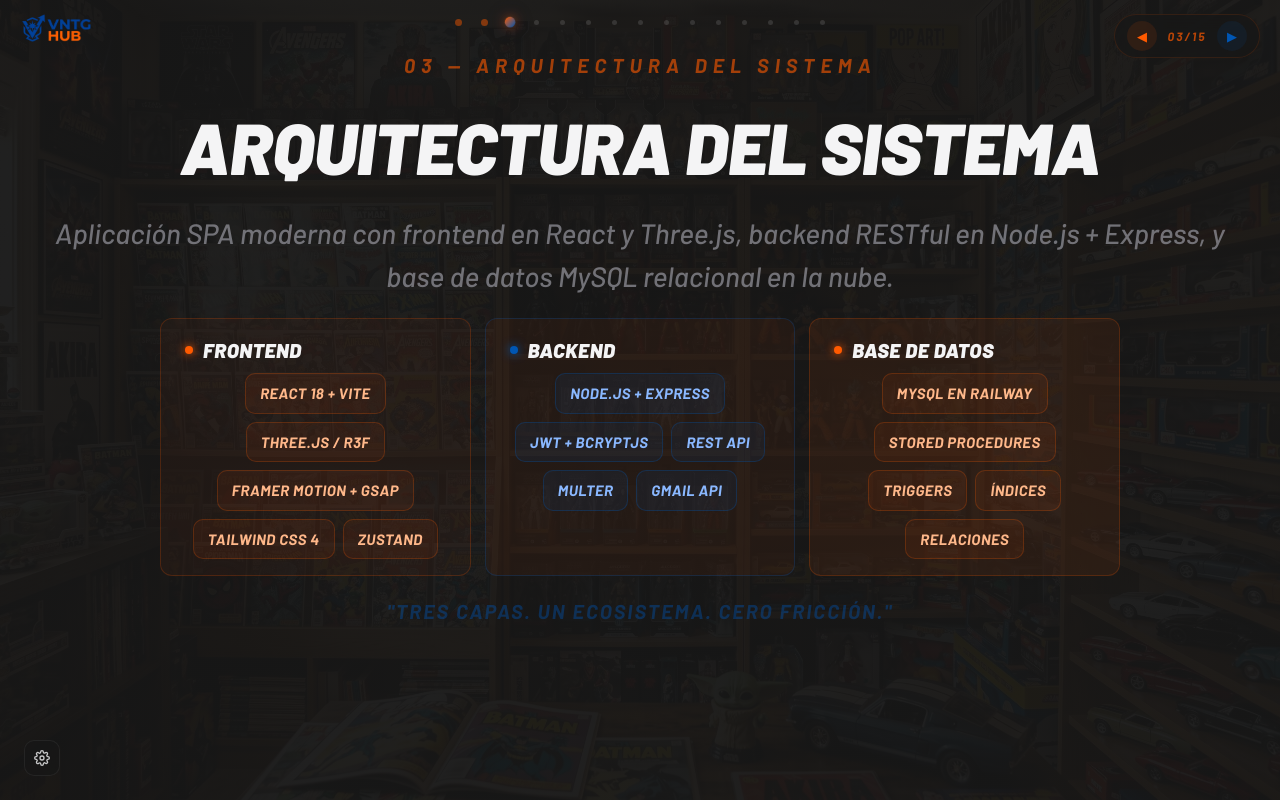
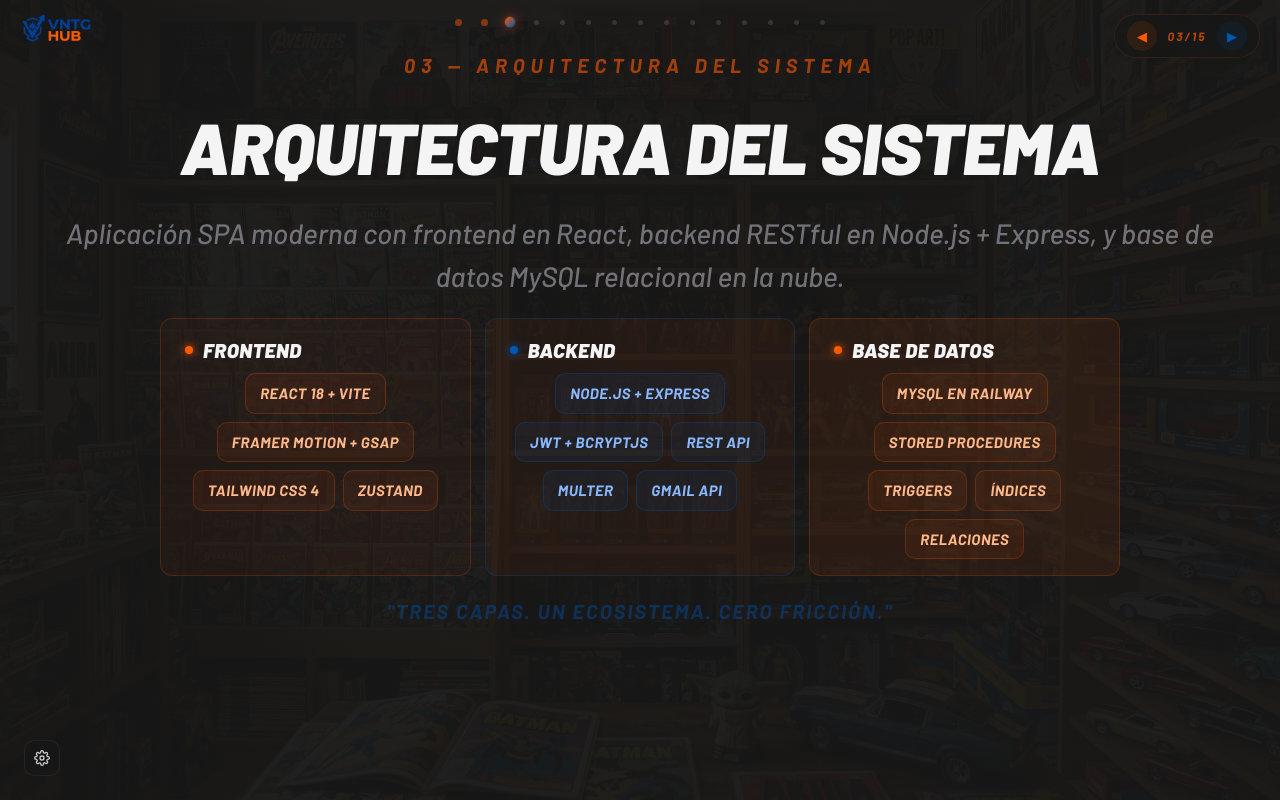
Before and after one commit to maxifuentes2/presentacionFinal, a React (Vite) app: page / in a window 1280 px wide. Both pictures are taken after a click on the element 510 px from the left and 22 px from the top of the page. Built offline with nearby package versions, Linux system fonts and the light colour scheme.

Commit message:
borrado Three.js

```diff
--- a/src/components/panels/ArchitecturePanel.jsx
+++ b/src/components/panels/ArchitecturePanel.jsx
@@ -4,7 +4,7 @@ import GlassPanel from '../shared/GlassPanel'
 const layers = [
   {
     title: 'Frontend',
-    items: ['React 18 + Vite', 'Three.js / R3F', 'Framer Motion + GSAP', 'Tailwind CSS 4', 'Zustand'],
+    items: ['React 18 + Vite', 'Framer Motion + GSAP', 'Tailwind CSS 4', 'Zustand'],
     color: 'orange',
   },
   {
@@ -53,7 +53,7 @@ export default function ArchitecturePanel() {
       </h2>
 
       <p style={{ fontFamily: "'Barlow', sans-serif", fontWeight: 500, fontStyle: 'italic', fontSize: 28, color: 'rgba(161,161,170,0.65)', marginBottom: 12, lineHeight: 1.55 }}>
-        Aplicación SPA moderna con frontend en React y Three.js, backend RESTful
+        Aplicación SPA moderna con frontend en React, backend RESTful
         en Node.js + Express, y base de datos MySQL relacional en la nube.
       </p>
 
--- a/src/components/panels/TechStackPanel.jsx
+++ b/src/components/panels/TechStackPanel.jsx
@@ -5,7 +5,7 @@ const categories = [
   {
     label: 'Frontend',
     color: 'orange',
-    items: ['React 18', 'Vite 5', 'Tailwind CSS 4', 'Framer Motion', 'GSAP', 'Three.js', 'React Three Fiber', 'Drei', 'Zustand'],
+    items: ['React 18', 'Vite 5', 'Tailwind CSS 4', 'Framer Motion', 'GSAP', 'Zustand'],
   },
   {
     label: 'Backend & DB',
```
Also changed, not shown: 1 other file (tests, documents, lock files or other folders).
